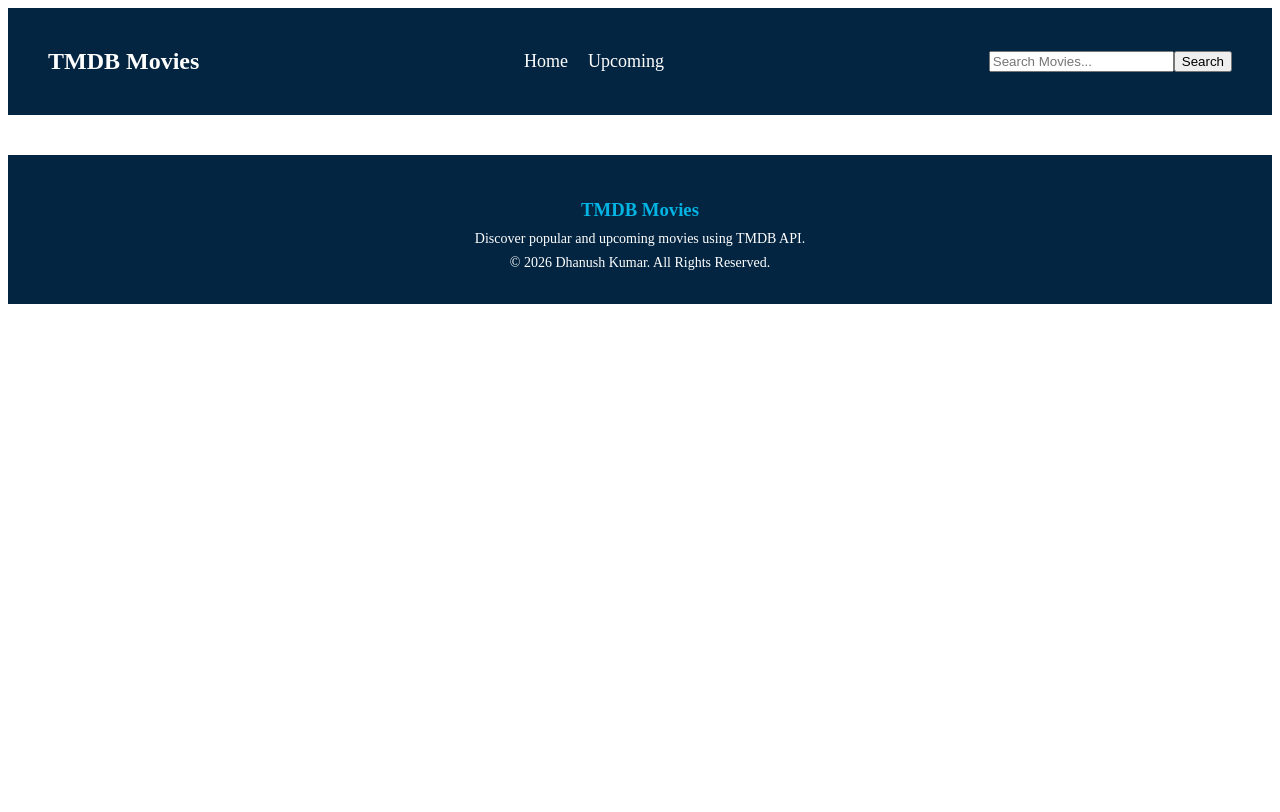
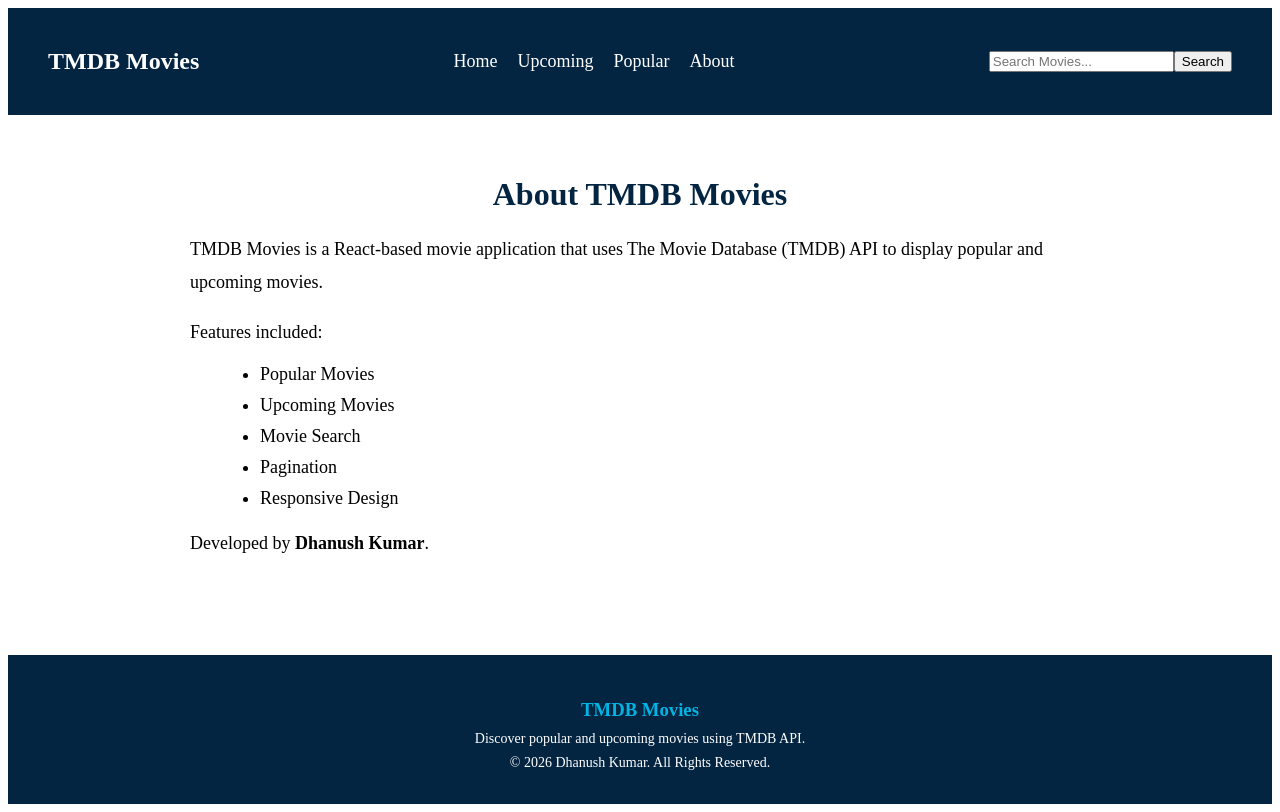
Before and after one commit to ohitzdhanush/TMDB-React-Project, a React (Vite) app: page /about in a window 1280 px wide. Built offline with nearby package versions, Linux system fonts and the light colour scheme; no server answers.

Commit message:
Updated Pagination

```diff
--- a/src/App.jsx
+++ b/src/App.jsx
@@ -1,34 +1,42 @@
 import React, { useEffect, useState } from 'react';
 import { BrowserRouter, Routes, Route } from 'react-router-dom';
-
 import Home from './Pages/Home';
 import Upcoming from './Pages/Upcoming';
+import PopularMovies from './Pages/Popular';
+import Navbar from './UiLayout/Navbar';
+import Footer from './UiLayout/Footer';
+import Pagination from './Components/Pagination';
+import About from './Pages/About';
 
-import Navbar from './UiLayout/Navbar/index';
-import Footer from './UiLayout/Footer/index';
-import Pagination from './Components/Pagination';
-
-import {
-  fetchPopularMovies,
-  fetchUpcomingMovies
-} from './Services';
+import {fetchPopularMovies,fetchUpcomingMovies,searchMovies} from './Services';
 
 const App = () => {
   const [data, setData] = useState([]);
   const [upcoming, setUpcoming] = useState([]);
   const [currentPage, setCurrentPage] = useState(1);
 
-  useEffect(() => {
-    fetchPopularMovies(currentPage)
-      .then((res) => setData(res))
-      .catch((err) => console.log(err));
-  }, [currentPage]);
+  useEffect(() => {fetchPopularMovies(currentPage).then((res) => setData(res)).catch((err) => console.log(err)); }, [currentPage]);
 
   useEffect(() => {
     fetchUpcomingMovies(currentPage)
       .then((res) => setUpcoming(res))
       .catch((err) => console.log(err));
   }, [currentPage]);
+
+  const handleSearch = async (query) => {
+    if (!query.trim()) {
+      fetchPopularMovies(currentPage)
+        .then((res) => setData(res));
+      return;
+    }
+
+    try {
+      const result = await searchMovies(query);
+      setData(result);
+    } catch (error) {
+      console.log(error);
+    }
+  };
 
   const handleNext = () => {
     setCurrentPage((prev) => prev + 1);
@@ -43,16 +51,19 @@
   return (
     <BrowserRouter>
       <div className="App">
+        <Navbar onSearch={handleSearch} /> <Routes>
 
-        <Navbar />
+          <Route path="/" element={<><Home data={data} />
+                <Pagination
+                  currentPage={currentPage}
+                  handleNext={handleNext}
+                  handlePrev={handlePrev}
+                />
+              </>
+            }
+          />
 
-        <Routes>
-
-          <Route
-            path="/"
-            element={
-              <>
-                <Home data={data} />
+          <Route path="/popular"element={ <> <PopularMovies data={data} />
 
                 <Pagination
                   currentPage={currentPage}
@@ -75,16 +86,13 @@
                   handlePrev={handlePrev}
                 />
               </>
-            }
-          />
-
+            }/>
+          <Route path="/about" element={<About />}/>
         </Routes>
-
         <Footer />
-
       </div>
     </BrowserRouter>
   );
-};
+}
 
 export default App;
--- a/src/Components/Pagination/index.jsx
+++ b/src/Components/Pagination/index.jsx
@@ -1,19 +1,28 @@
 import './index.scss';
 
-const Pagination = ({ handleNext, handlePrev, currentPage }) => {
+const Pagination = ({
+  currentPage,
+  handleNext,
+  handlePrev
+}) => {
   return (
     <div className="pagination">
-      <button onClick={handlePrev} disabled={currentPage === 1}>
+
+      <button
+        onClick={handlePrev}
+        disabled={currentPage === 1}
+      >
         Previous
       </button>
-
-      <span>{currentPage}</span>
-
-      <button onClick={handleNext}>
+      <span>Page {currentPage}</span>
+      <button
+        onClick={handleNext}
+      >
         Next
       </button>
+
     </div>
   );
-};
+}
 
 export default Pagination;
--- /dev/null
+++ b/src/Pages/About/index.jsx
@@ -0,0 +1,34 @@
+import React from 'react';
+import './index.scss';
+
+const About = () => {
+  return (
+    <div className="About">
+      <h1>About TMDB Movies</h1>
+
+      <p>
+        TMDB Movies is a React-based movie application that uses
+        The Movie Database (TMDB) API to display popular and
+        upcoming movies.
+      </p>
+
+      <p>
+        Features included:
+      </p>
+
+      <ul>
+        <li>Popular Movies</li>
+        <li>Upcoming Movies</li>
+        <li>Movie Search</li>
+        <li>Pagination</li>
+        <li>Responsive Design</li>
+      </ul>
+
+      <p>
+        Developed by <strong>Dhanush Kumar</strong>.
+      </p>
+    </div>
+  );
+};
+
+export default About;
--- /dev/null
+++ b/src/Pages/About/index.scss
@@ -0,0 +1,26 @@
+.About {
+  padding: 40px;
+  max-width: 900px;
+  margin: auto;
+
+  h1 {
+    color: #032541;
+    margin-bottom: 20px;
+    text-align: center;
+  }
+
+  p {
+    font-size: 18px;
+    line-height: 1.8;
+    margin-bottom: 15px;
+  }
+
+  ul {
+    margin-left: 30px;
+
+    li {
+      margin-bottom: 10px;
+      font-size: 18px;
+    }
+  }
+}
--- /dev/null
+++ b/src/Pages/Popular/index.jsx
@@ -0,0 +1,39 @@
+import React from 'react';
+import {
+  Card,
+  CardTitle,
+  CardImage,
+  CardDescription
+} from '../../Components/Cards';
+
+import './index.scss';
+
+const PopularMovies = ({ data }) => {
+  return (
+    <div className="PopularMovies">
+      <h1>Popular Movies</h1>
+
+      <div className="Card-mainContainer">
+        {data.map((item) => {
+          return (
+            <Card key={item.id}>
+              <CardImage
+                src={`https://image.tmdb.org/t/p/original/${item.poster_path}`}
+              />
+
+              <CardTitle
+                title={item.original_title}
+              />
+
+              <CardDescription
+                description={item.overview.slice(0, 100)}
+              />
+            </Card>
+          );
+        })}
+      </div>
+    </div>
+  );
+};
+
+export default PopularMovies;
--- /dev/null
+++ b/src/Pages/Popular/index.scss
@@ -0,0 +1,18 @@
+.PopularMovies {
+  padding: 20px;
+  min-height: 100vh;
+}
+
+.PopularMovies h1 {
+  text-align: center;
+  margin-bottom: 25px;
+  color: #032541;
+  font-size: 32px;
+}
+
+.Card-mainContainer {
+  display: flex;
+  flex-wrap: wrap;
+  justify-content: center;
+  gap: 20px;
+}
--- a/src/Services/Index.jsx
+++ b/src/Services/Index.jsx
@@ -1,24 +1,38 @@
-import axios from 'axios'
+import axios from 'axios';
 
-const baseUrl='https://api.themoviedb.org/3/'
-const api_key='999eb2f1492df5dbc3ccd2cb20aebd39'
+const baseUrl = 'https://api.themoviedb.org/3';
+const api_key = '999eb2f1492df5dbc3ccd2cb20aebd39';
 
-export async function  fetchPopularMovies({page=1}){
-    const response=await axios.get(`${baseUrl}/movie/popular`,{
-        params:{
-            api_key:api_key,
-            page:page
-        }
-    })
-    return response.data.results
+export async function fetchPopularMovies(page = 1) {
+  const response = await axios.get(`${baseUrl}/movie/popular`, {
+    params: {
+      api_key,
+      page
+    }
+  });
+
+  return response.data.results;
 }
 
-export async function fetchUpcomingMovies({page=1}){
-    const response=await axios.get(`${baseUrl}/movie/upcoming`,{
-        params:{
-            api_key:api_key,
-            page:page
-        }
-    })
-    return response.data.results
+export async function fetchUpcomingMovies(page = 1) {
+  const response = await axios.get(`${baseUrl}/movie/upcoming`, {
+    params: {
+      api_key,
+      page
+    }
+  });
+
+  return response.data.results;
 }
+
+export async function searchMovies(query, page = 1) {
+  const response = await axios.get(`${baseUrl}/search/movie`, {
+    params: {
+      api_key,
+      query,
+      page
+    }
+  });
+
+  return response.data.results;
+}
--- a/src/UiLayout/Navbar/index.jsx
+++ b/src/UiLayout/Navbar/index.jsx
@@ -20,8 +20,10 @@
       </div>
 
       <div className="nav-links">
-        <Link to="/">Home</Link>
+        <Link to="/ ">Home</Link>
         <Link to="/upcoming">Upcoming</Link>
+        <Link to="/popular">Popular</Link>
+        <Link to="/about">About</Link>
       </div>
 
       <form className="search-form" onSubmit={handleSubmit}>
@@ -38,6 +40,6 @@
       </form>
     </nav>
   );
-};
+}
 
 export default Navbar;
```
